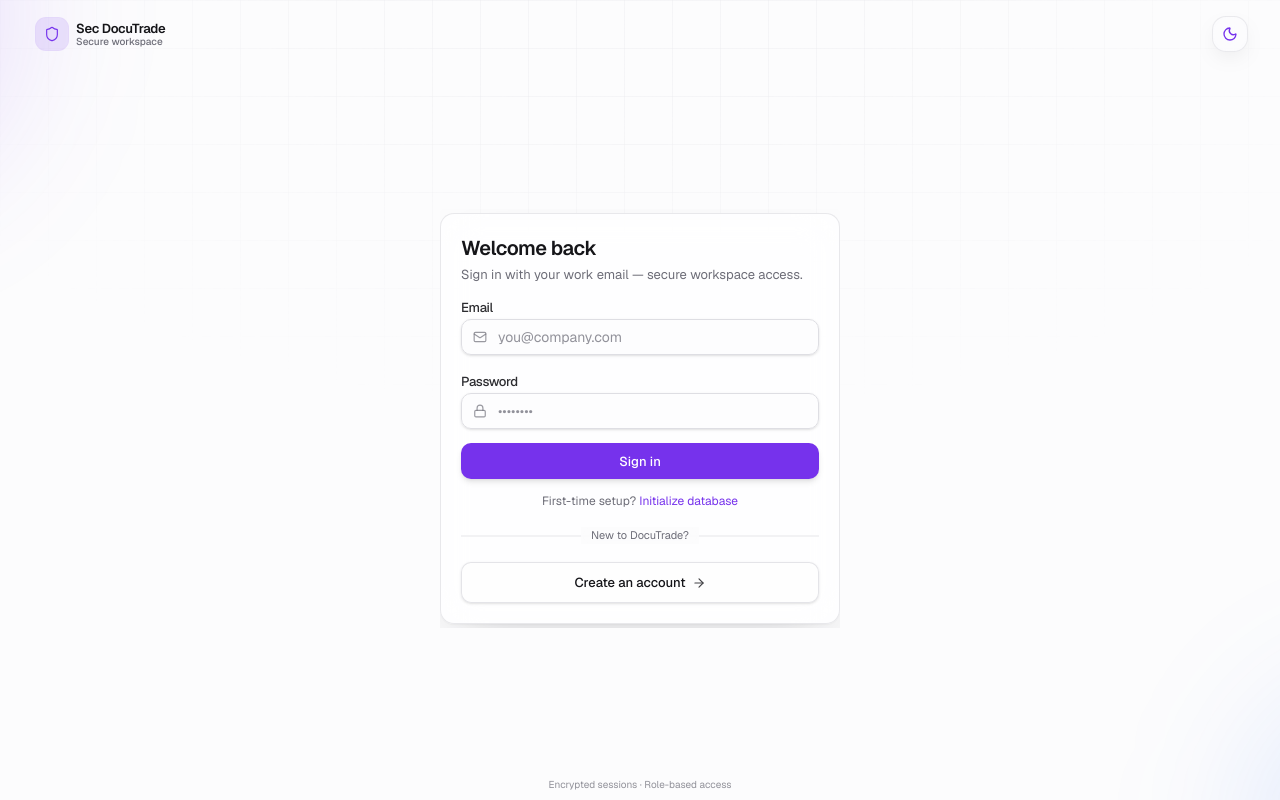
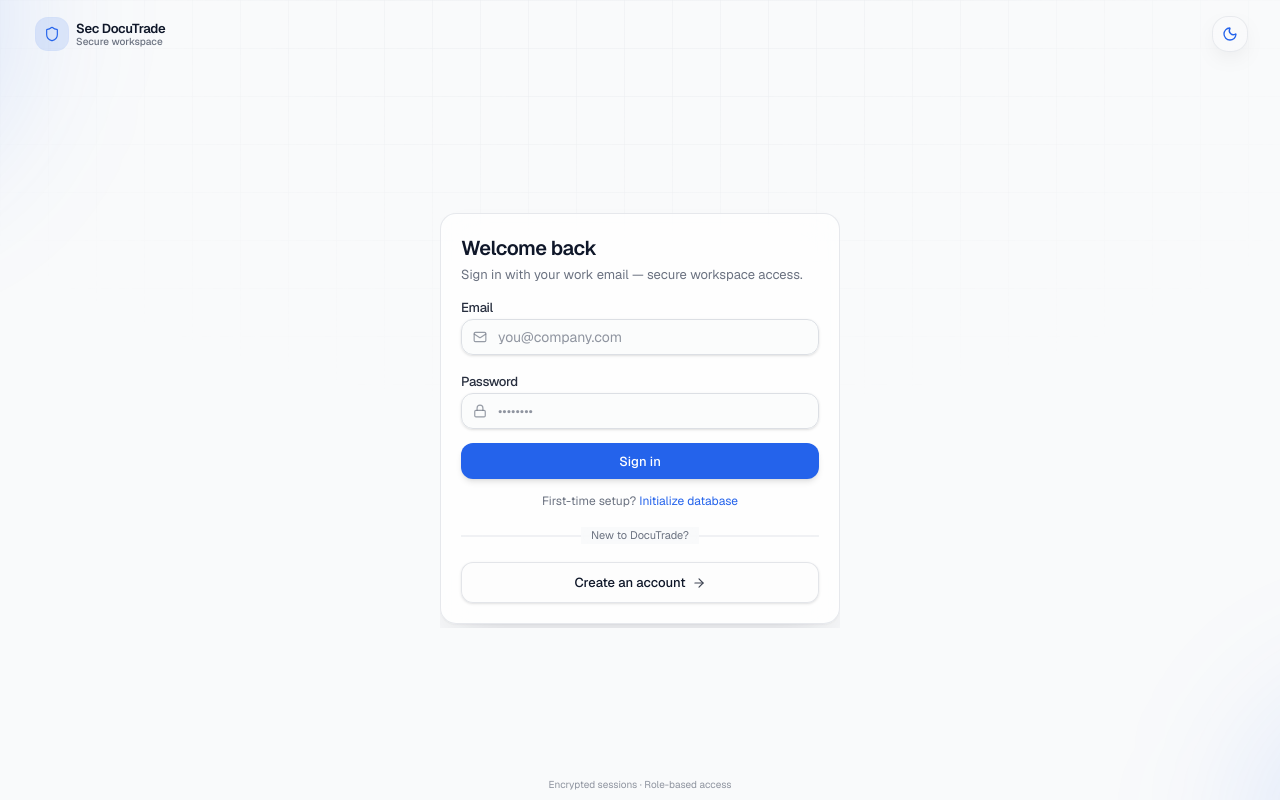
Before and after one commit to Nelson-dayan/wts-fincore, a Next.js app: page /login in a window 1280 px wide. Built offline with nearby package versions, Linux system fonts and the light colour scheme; no server answers.

Commit message:
desine color change

```diff
--- a/src/app/globals.css
+++ b/src/app/globals.css
@@ -1,67 +1,94 @@
 @import "tailwindcss";
 
-/* Linear / Vercel-inspired tokens — cool neutrals + vivid primary */
+/* Elegant SaaS / Enterprise Tokens — premium neutrals + refined blue */
+
 :root {
-  --background: 240 20% 99%;
-  --foreground: 240 10% 9%;
+  --background: 220 20% 98%;
+  --foreground: 222 47% 11%;
+
   --card: 0 0% 100%;
-  --card-foreground: 240 10% 9%;
-  --primary: 262 83% 56%;
+  --card-foreground: 222 47% 11%;
+
+  --primary: 221 83% 53%;
   --primary-foreground: 0 0% 100%;
-  --secondary: 240 6% 96%;
-  --secondary-foreground: 240 8% 18%;
-  --muted: 240 6% 96%;
-  --muted-foreground: 240 5% 45%;
-  --accent: 240 6% 94%;
-  --accent-foreground: 240 8% 18%;
+
+  --secondary: 220 14% 96%;
+  --secondary-foreground: 222 25% 18%;
+
+  --muted: 220 14% 96%;
+  --muted-foreground: 220 9% 46%;
+
+  --accent: 220 14% 94%;
+  --accent-foreground: 222 25% 18%;
+
   --destructive: 0 72% 51%;
   --destructive-foreground: 0 0% 100%;
-  --border: 240 8% 88%;
-  --input: 240 8% 88%;
-  --ring: 262 83% 56%;
-  --radius: 0.625rem;
+
+  --border: 220 13% 88%;
+  --input: 220 13% 88%;
+  --ring: 221 83% 53%;
+
+  --radius: 0.75rem;
+
   --gradient-auth: linear-gradient(
     135deg,
-    hsl(262 83% 58% / 0.12) 0%,
-    hsl(220 90% 56% / 0.08) 45%,
-    transparent 75%
+    hsl(221 83% 53% / 0.08) 0%,
+    hsl(210 40% 96% / 0.6) 45%,
+    transparent 80%
   );
-  --shadow-premium: 0 1px 2px hsl(240 10% 9% / 0.04),
-    0 12px 40px -12px hsl(240 10% 9% / 0.12);
-  --shadow-premium-lg: 0 1px 2px hsl(240 10% 9% / 0.04),
-    0 24px 56px -16px hsl(240 10% 9% / 0.16);
+
+  --shadow-premium:
+    0 1px 2px hsl(222 47% 11% / 0.04),
+    0 10px 30px -12px hsl(222 47% 11% / 0.10);
+
+  --shadow-premium-lg:
+    0 1px 2px hsl(222 47% 11% / 0.04),
+    0 24px 50px -14px hsl(222 47% 11% / 0.14);
+
   --font-geist-sans: var(--font-geist-sans);
   --font-geist-mono: var(--font-geist-mono);
 }
 
 .dark {
-  --background: 240 11% 6%;
-  --foreground: 240 6% 96%;
-  --card: 240 10% 9%;
-  --card-foreground: 240 6% 96%;
-  --primary: 262 77% 64%;
-  --primary-foreground: 240 11% 6%;
-  --secondary: 240 6% 14%;
-  --secondary-foreground: 240 6% 96%;
-  --muted: 240 6% 14%;
-  --muted-foreground: 240 5% 58%;
-  --accent: 240 6% 16%;
-  --accent-foreground: 240 6% 96%;
-  --destructive: 0 62% 48%;
+  --background: 222 47% 7%;
+  --foreground: 210 20% 96%;
+
+  --card: 222 40% 10%;
+  --card-foreground: 210 20% 96%;
+
+  --primary: 214 95% 68%;
+  --primary-foreground: 222 47% 7%;
+
+  --secondary: 222 30% 14%;
+  --secondary-foreground: 210 20% 96%;
+
+  --muted: 222 30% 14%;
+  --muted-foreground: 215 12% 65%;
+
+  --accent: 222 28% 16%;
+  --accent-foreground: 210 20% 96%;
+
+  --destructive: 0 65% 55%;
   --destructive-foreground: 0 0% 100%;
-  --border: 240 6% 16%;
-  --input: 240 6% 16%;
-  --ring: 262 77% 64%;
+
+  --border: 222 24% 18%;
+  --input: 222 24% 18%;
+  --ring: 214 95% 68%;
+
   --gradient-auth: linear-gradient(
     135deg,
-    hsl(262 77% 48% / 0.18) 0%,
-    hsl(220 70% 45% / 0.1) 50%,
-    transparent 80%
+    hsl(214 95% 68% / 0.14) 0%,
+    hsl(222 30% 18% / 0.7) 50%,
+    transparent 85%
   );
-  --shadow-premium: 0 1px 2px hsl(0 0% 0% / 0.25),
-    0 12px 40px -8px hsl(0 0% 0% / 0.45);
-  --shadow-premium-lg: 0 1px 2px hsl(0 0% 0% / 0.3),
-    0 28px 64px -12px hsl(0 0% 0% / 0.55);
+
+  --shadow-premium:
+    0 1px 2px hsl(0 0% 0% / 0.35),
+    0 14px 38px -10px hsl(0 0% 0% / 0.45);
+
+  --shadow-premium-lg:
+    0 1px 2px hsl(0 0% 0% / 0.35),
+    0 28px 60px -12px hsl(0 0% 0% / 0.55);
 }
 
 @theme inline {
```
